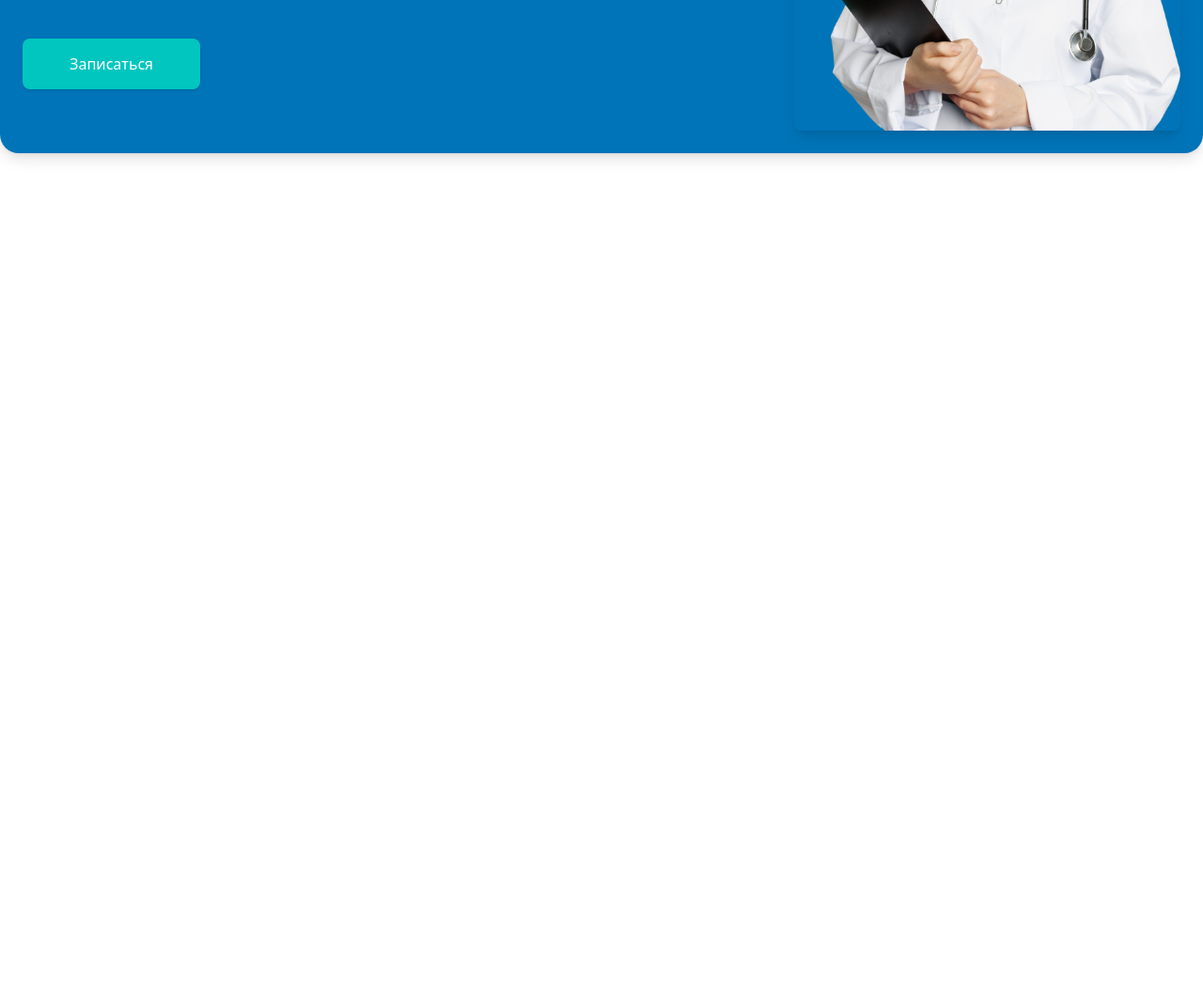
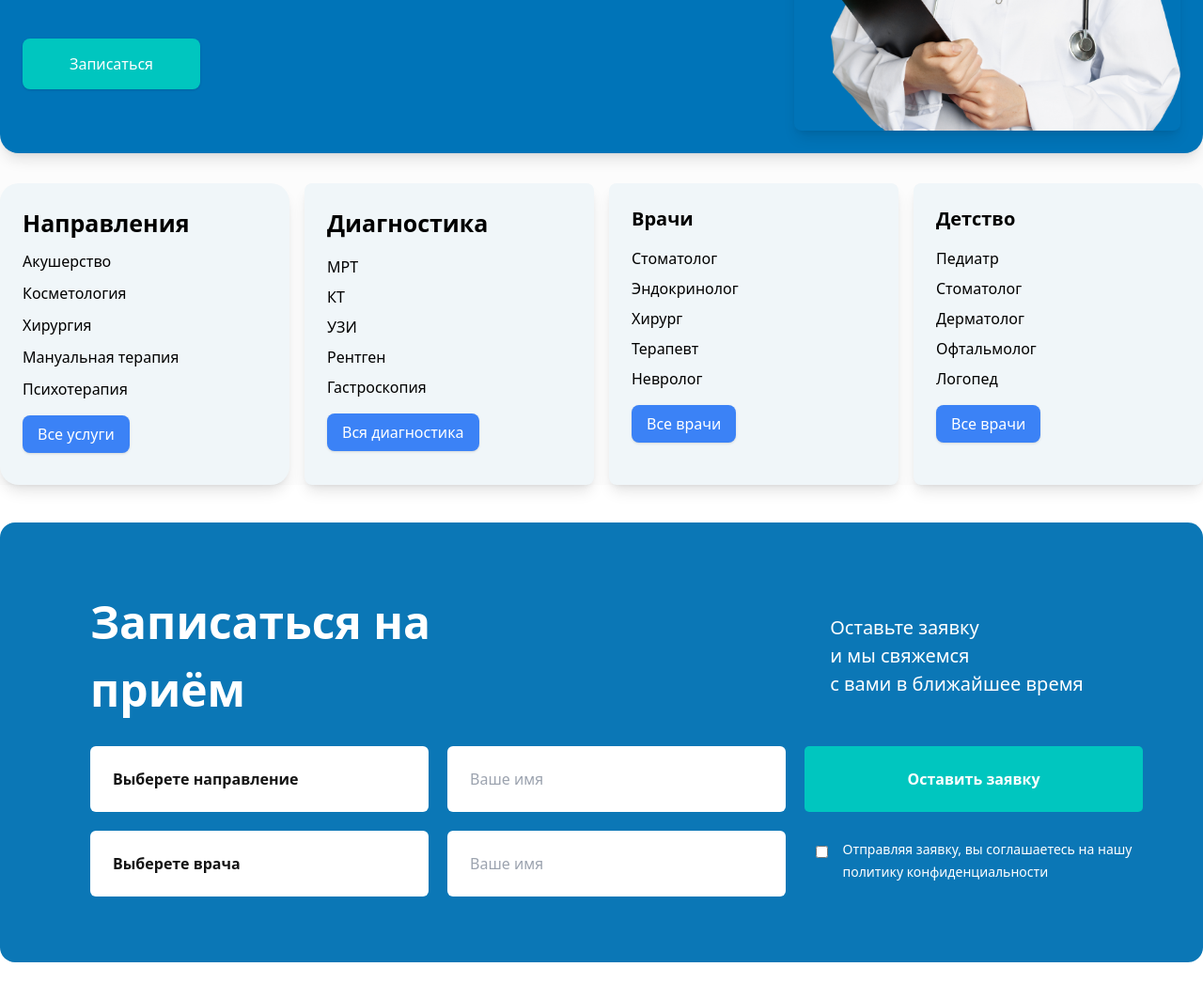
Before and after one commit to dilshod003/all-group-exam, a website: page src/sino.html in a window 1280 px wide. Shown: the part 526-1588 px from the top of the page at 94% size. Before the commit the page ends 800 px from the top, so only its background shows below. Drawn offline with nearby package versions, Linux system fonts and the light colour scheme; files that its build step writes are made by us from their sources.

Commit message:
main-section2

```diff
--- a/src/sino.html
+++ b/src/sino.html
@@ -95,6 +95,105 @@
                 </div>
             </div>
 
+            <!-- Направления -->
+            <div class="grid grid-cols-1 md:grid-cols-2 lg:grid-cols-4 gap-4 mt-8">
+                <div class="bg-[#F0F6F9] p-6 rounded-[20px] shadow-lg">
+                  <h2 class="text-[25px] h-[10%] font-bold mb-4">Направления</h2>
+                  <ul class="mt-[20px]  space-y-2.5">
+                    <li>Акушерство</li>
+                    <li>Косметология</li>
+                    <li>Хирургия</li>
+                    <li>Мануальная терапия</li>
+                    <li>Психотерапия</li>
+                  </ul>
+                  <button class="bg-blue-500 hover:bg-blue-600 text-white py-2 px-4 mt-4 rounded-lg shadow">
+                    Все услуги
+                  </button>
+                </div>
+                <!-- Диагностика -->
+                <div class="bg-[#F0F6F9] p-6 rounded-lg shadow-lg">
+                  <h2 class="text-[25px] font-bold mb-4">Диагностика</h2>
+                  <ul class="space-y-2">
+                    <li>МРТ</li>
+                    <li>КТ</li>
+                    <li>УЗИ</li>
+                    <li>Рентген</li>
+                    <li>Гастроскопия</li>
+                  </ul>
+                  <button class="bg-blue-500 hover:bg-blue-600 text-white py-2 px-4 mt-4 rounded-lg shadow">
+                    Вся диагностика
+                  </button>
+                </div>
+                <!-- Врачи -->
+                <div class="bg-[#F0F6F9] p-6 rounded-lg shadow-lg">
+                  <h2 class="text-xl font-bold mb-4">Врачи</h2>
+                  <ul class="space-y-2">
+                    <li>Стоматолог</li>
+                    <li>Эндокринолог</li>
+                    <li>Хирург</li>
+                    <li>Терапевт</li>
+                    <li>Невролог</li>
+                  </ul>
+                  <button class="bg-blue-500 hover:bg-blue-600 text-white py-2 px-4 mt-4 rounded-lg shadow">
+                    Все врачи
+                  </button>
+                </div>
+                <!-- Детство -->
+                <div class="bg-[#F0F6F9] p-6 rounded-lg shadow-lg">
+                  <h2 class="text-xl font-bold mb-4">Детство</h2>
+                  <ul class="space-y-2">
+                    <li>Педиатр</li>
+                    <li>Стоматолог</li>
+                    <li>Дерматолог</li>
+                    <li>Офтальмолог</li>
+                    <li>Логопед</li>
+                  </ul>
+                  <button class="bg-blue-500 hover:bg-blue-600 text-white py-2 px-4 mt-4 rounded-lg shadow">
+                    Все врачи
+                  </button>
+                </div>
+              </div>
+            </div>
+    </header>
+  <main>
+    <section class="bg-[#0b77b6] lg:px-[96px] lg:py-[70px] px-5 py-10 max-w-[1300px] m-auto rounded-2xl my-10">
+        <div class="flex flex-col lg:flex-row lg:gap-[267px] items-center gap-6 pb-6">
+            <h2 class="text-[#FFFFFF] lg:text-[48px] text-[34px] font-bold">Записаться на приём</h2>
+            <p class="text-[20px] text-[#FFFFFF] ">Оставьте заявку и мы свяжемся <br> с вами в ближайшее время</p>
+        </div>
+
+        <section class=" flex flex-col lg:flex-row gap-5">
+
+            <div class="flex flex-col gap-5 items-center">
+                <div class="lg:w-[360px] w-[90%] py-[24px] bg-white px-6  rounded-[6px]">
+                    <p class="font-bold text-[#141414] leading-[22px]"> Выберете направление</p>
+                </div>
+
+                <div class="lg:w-[360px] w-[90%] py-[24px] bg-white px-6  rounded-[6px]">
+                    <p class="font-bold text-[#141414] leading-[22px]"> Выберете врача</p>
+                </div>
+            </div>
+
+            <div class="flex flex-col gap-5 items-center">
+                <input class="lg:w-[360px] w-[90%] py-[24px] bg-white rounded-[6px] px-6 leading-[22px]" type="text"
+                    placeholder="Ваше имя">
+                <input class="lg:w-[360px] w-[90%] py-[24px] bg-white rounded-[6px] px-6 leading-[22px]" type="text"
+                    placeholder="Ваше имя">
+            </div>
+
+            <div class="flex flex-col gap-2.5 lg:gap-7 items-center">
+                <button
+                    class="lg:w-[360px] w-[90%] py-[24px] bg-[#00C6BF] rounded-[5px] font-bold leading-[22px] text-white">Оставить
+                    заявку</button>
+                <article class="flex gap-4 items-start">
+                    <input type="checkbox" class="mt-2">
+                    <p class="text-white text-[14px] leading-[24px]">Отправляя заявку, вы соглашаетесь на нашу <br>
+                        политику конфиденциальности</p>
+                </article>
+            </div>
+        </section>
+    </section>
+  </main>
 </body>
 
 </html>
```
